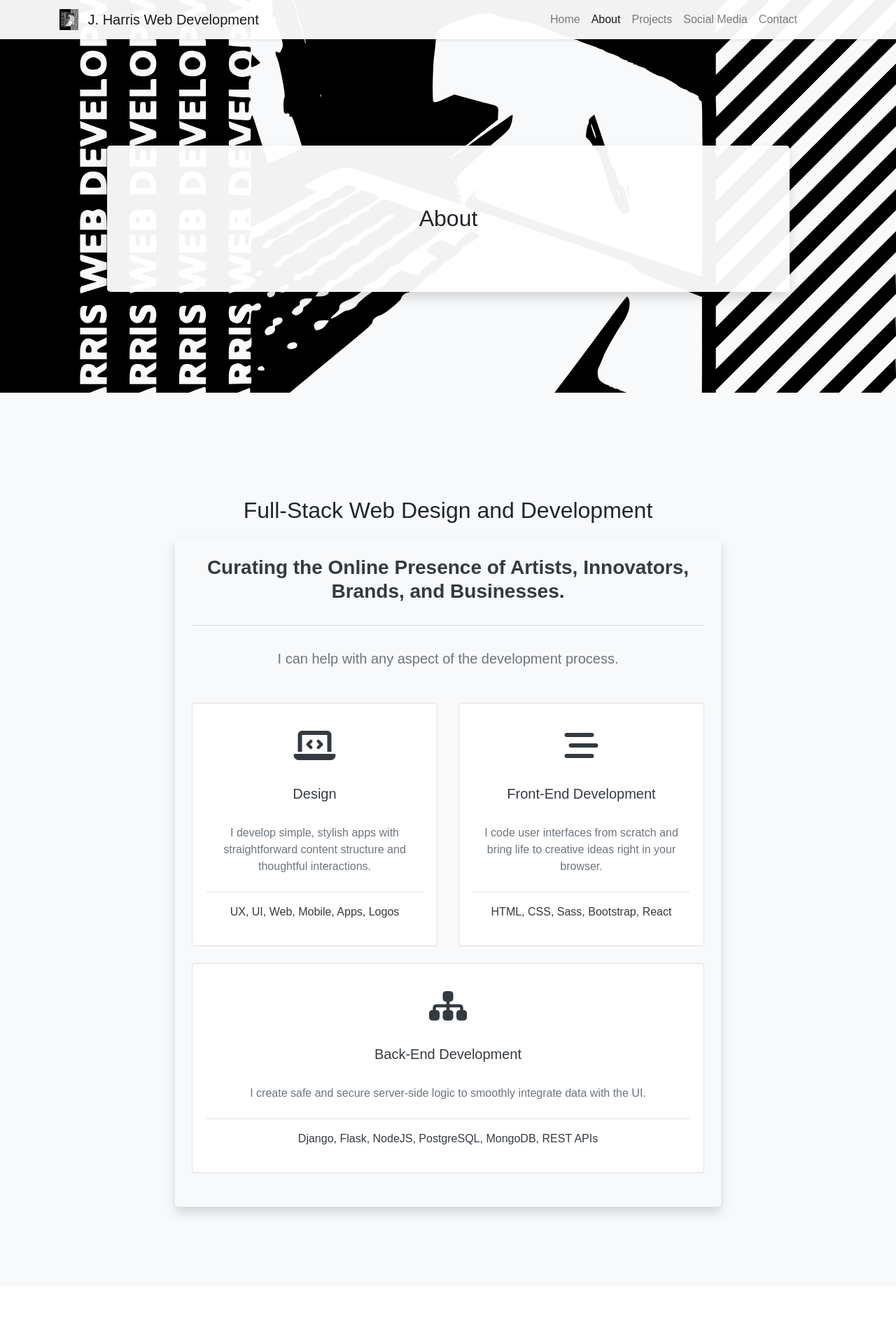
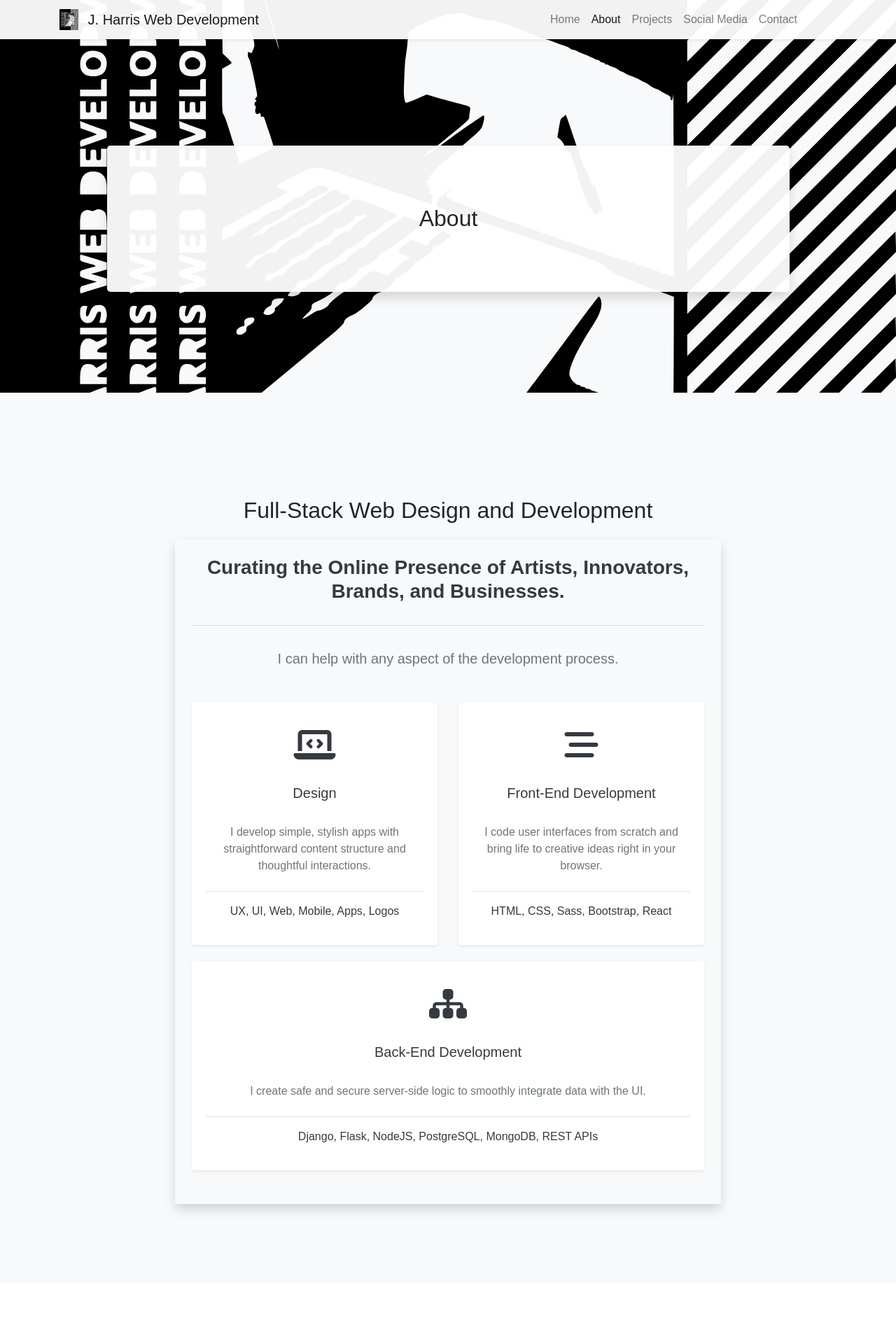
Before and after one commit to jharris711/portfolio, a Django app: page /about/ in a window 1280 px wide. Shown: the top 1913 px of the page at 70% size. Run offline with Django 3.2, Linux system fonts and the light colour scheme; parts of the project's set-up code (start-up, migrations or seed data) failed here and were passed over; some libraries are stand-ins or nearby versions; some web fonts are replaced.

Commit message:
center bg on landings

```diff
--- a/static_in_env/css/style.css
+++ b/static_in_env/css/style.css
@@ -39,7 +39,7 @@ a:hover {
   position: relative;
   min-height: 75vh;
   min-width: 100vw;
-  background-image: url('../images/jhwd2.svg');
+  background-image: url('../images/bg.svg');
   background-position: center;
   background-size: cover;
 }
@@ -48,7 +48,7 @@ a:hover {
   position: relative;
   min-height: 50vh;
   min-width: 100vw;
-  background-image: url('../images/jhwd2.svg');
+  background-image: url('../images/bg.svg');
   background-position: center;
   background-size: cover;
 }
--- a/templates/about.html
+++ b/templates/about.html
@@ -38,7 +38,7 @@
 									<!-- Panel -->
 									<div class="col-md-6 mb-4 animate__animated animate__backInLeft">
 										<!-- Card -->
-										<div class="card text-center">
+										<div class="card text-center shadow-sm border-0">
 											<div class="card-body">
 												<span class="mt-4 pt-2"></p><i class="fas fa-laptop-code fa-3x"></i></span>
 												<h5 class="font-weight-normal my-4 py-2">Design</h5>
@@ -53,7 +53,7 @@
 									<!-- Panel -->
 									<div class="col-md-6 mb-4 animate__animated animate__backInRight">
 										<!-- Card -->
-										<div class="card text-center">
+										<div class="card text-center shadow-sm border-0">
 											<div class="card-body">
 												<span class="mt-4 pt-2"></p><i class="fas fa-stream fa-3x"></i></span>
 												<h5 class="font-weight-normal my-4 py-2">Front-End Development</h5>
@@ -68,7 +68,7 @@
 									<!-- Panel -->
 									<div class="col-md mb-4 animate__animated animate__backInUp">
 										<!-- Card -->
-										<div class="card text-center">
+										<div class="card text-center shadow-sm border-0">
 											<div class="card-body">
 												<span class="mt-4 pt-2"></p><i class="fas fa-sitemap fa-3x"></i></span>
 												<h5 class="font-weight-normal my-4 py-2">Back-End Development</h5>
@@ -106,13 +106,13 @@
 						<!-- Content -->
 						<h5 class="text-muted mb-3 pb-2">Read my Developer Story on Stack Overflow or check out my connections on LinkedIn</h5>
                         <div class="card-deck">
-                            <a href="https://stackoverflow.com/story/joshharris" class="nav-item text-secondary card shadow bg-light animate__animated animate__backInLeft" target="_blank">
+                            <a href="https://stackoverflow.com/story/joshharris" class="nav-item bg-white text-secondary card shadow-sm border-0 bg-light animate__animated animate__backInLeft" target="_blank">
                                 <div class="card-body">
                                     <h5 class="card-title"><i class="fab fa-stack-overflow fa-3x"></i></h5>
                                     <h4>Stack Overflow</h4>
                                 </div>
                             </a>
-                            <a href="https://www.linkedin.com/in/joshsharris/" class="nav-item text-secondary card shadow bg-light animate__animated animate__backInRight" target="_blank">
+                            <a href="https://www.linkedin.com/in/joshsharris/" class="nav-item bg-white text-secondary card shadow-sm border-0 bg-light animate__animated animate__backInRight" target="_blank">
                                 <div class="card-body">
                                     <h5 class="card-title"><i class="fab fa-linkedin fa-3x"></i></h5>
                                     <h4>LinkedIn</h4>
```
Also changed, not shown: templates/home.html (+10 -10 lines), static_in_env/images/bg.svg (added), static_in_env/images/jhwd2.svg (deleted), 3 other files.
